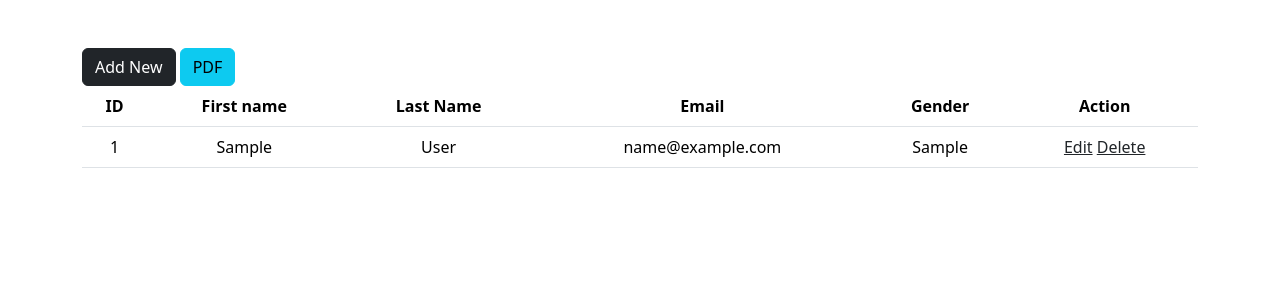
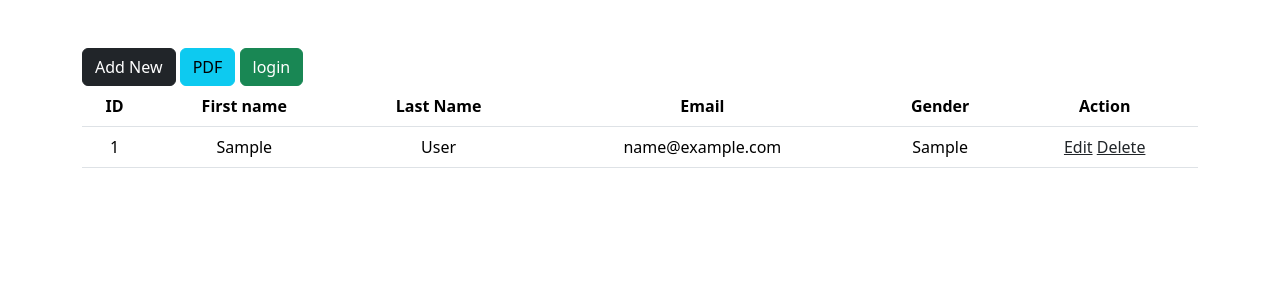
Before and after one commit to benie20-G/PHP-crud, a PHP site: page / in a window 1280 px wide. Shown: the part 58-358 px from the top of the page. Run offline with PHP 8.4, Linux system fonts and the light colour scheme; tables that the repository leaves empty or names only in its code hold one stand-in row (values such as "Sample post").

Commit message:
Update index.php

```diff
--- a/index.php
+++ b/index.php
@@ -38,6 +38,7 @@ echo '<div class="alert alert-warning alert-dismissible fade show" role="alert">
 
     <a href="signup.php" class="btn btn-dark">Add New</a>
     <a href="generate_pdf.php" class="btn btn-info">PDF</a>
+    <a href="login.php" class="btn btn-success">login</a>
 <table class="table table_hover text-center">
   <thead class="table_dark">
     <tr>
```
